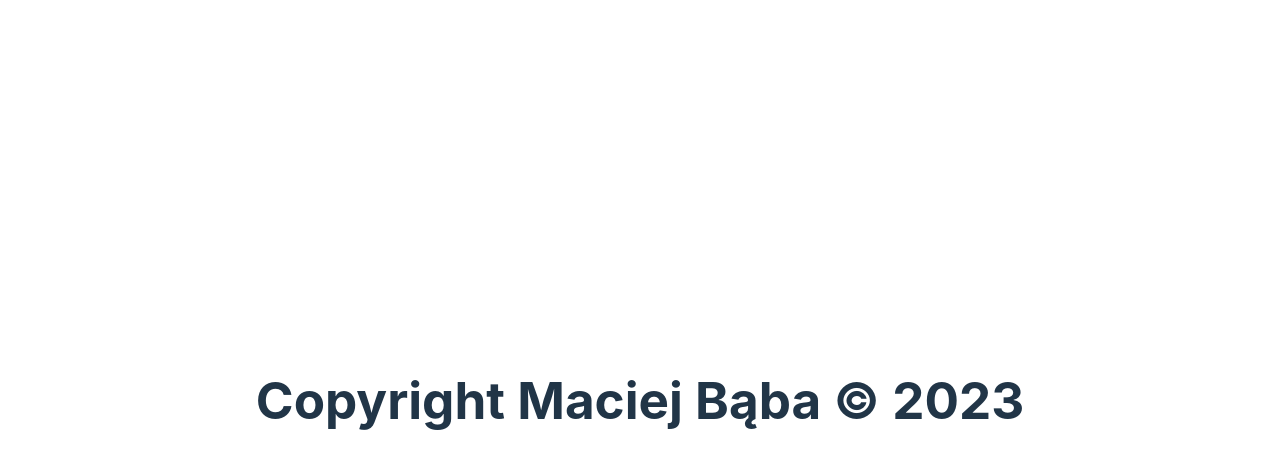
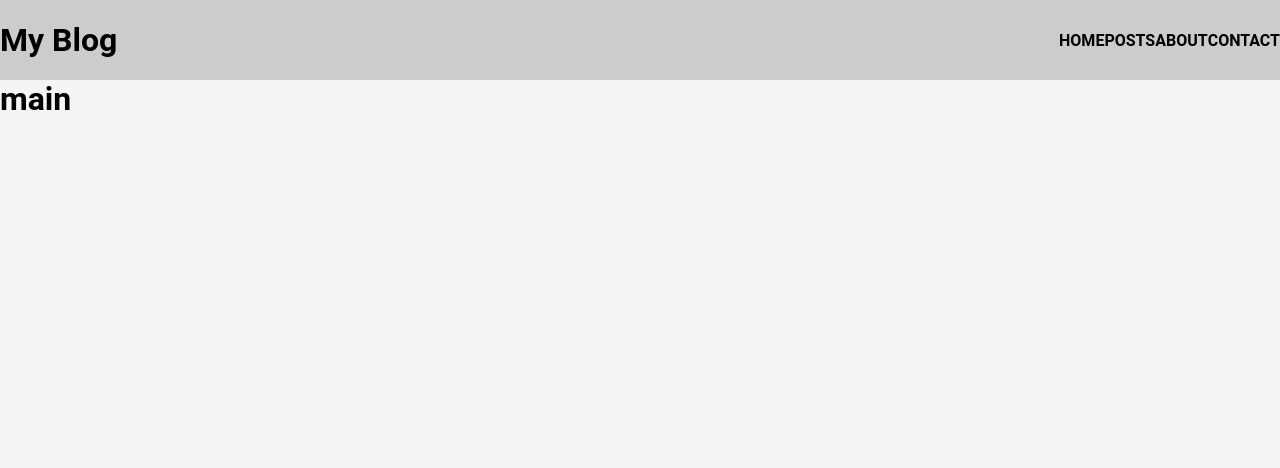
Before and after one commit to maciejbaba/blog-vue, a Vue app: page / in a window 1280 px wide. Shown: the top 468 px of the page. Built offline with nearby package versions, Linux system fonts and the light colour scheme.

Commit message:
delete footer, change header, add nav, change layout, add styles

```diff
--- /dev/null
+++ b/docker-compose.yml
@@ -0,0 +1,5 @@
+services:
+  web:
+    build: .
+    ports:
+      - "5000:5000"
--- a/index.html
+++ b/index.html
@@ -4,7 +4,7 @@
     <meta charset="UTF-8" />
     <link rel="icon" type="image/svg+xml" href="/vite.svg" />
     <meta name="viewport" content="width=device-width, initial-scale=1.0" />
-    <title>Vite + Vue + TS</title>
+    <title>Blog vue</title>
   </head>
   <body>
     <div id="app"></div>
--- a/src/components/Footer.vue
+++ /dev/null
@@ -1,9 +0,0 @@
-<template>
-  <div>
-    <h1>Copyright Maciej Bąba &copy; {{ year }}</h1>
-  </div>
-</template>
-<script setup lang="ts">
-const year = new Date().getFullYear();
-</script>
-<style scoped></style>
--- a/src/components/Header.vue
+++ b/src/components/Header.vue
@@ -1,5 +1,18 @@
 <template>
-  <div></div>
+  <div class="header">
+    <h1>My Blog</h1>
+    <Nav />
+  </div>
 </template>
-<script setup lang="ts"></script>
-<style scoped></style>
+<script setup lang="ts">
+import Nav from "./Nav.vue";
+</script>
+<style scoped>
+.header {
+  display: flex;
+  width: 100%;
+  justify-content: space-between;
+  align-items: center;
+  background-color: #ccc;
+}
+</style>
--- a/src/components/Layout.vue
+++ b/src/components/Layout.vue
@@ -1,17 +1,19 @@
 <template>
-  <Header />
-  <Main />
-  <Footer />
+  <Header class="header"/>
+  <Main class="main"/>
 </template>
 
 <script setup lang="ts">
-import Footer from "./Footer.vue";
 import Header from "./Header.vue";
 import Main from "./Main.vue";
 </script>
 
 <style scoped>
-h1 {
-  color: red;
+.header {
+  height: 10vh;
+}
+
+.main {
+  height: 90vh;
 }
 </style>
--- a/src/components/Main.vue
+++ b/src/components/Main.vue
@@ -1,6 +1,7 @@
 <template>
-  <div></div>
+  <div>
+    <h1>main</h1>
+  </div>
 </template>
-<script setup lang="ts">
-</script>
+<script setup lang="ts"></script>
 <style scoped></style>
--- /dev/null
+++ b/src/components/Nav.vue
@@ -0,0 +1,22 @@
+<template lang="">
+  <div class="nav">
+    <a href="/">home</a>
+    <a href="/posts">posts</a>
+    <a href="/about">about</a>
+    <a href="/contact">contact</a>
+  </div>
+</template>
+<script lang="ts">
+export default {};
+</script>
+<style scoped>
+.nav {
+  display: flex;
+  justify-content: space-around;
+  align-items: center;
+  height: 50px;
+  text-transform: uppercase;
+  font-weight: bold;
+  background-color: #ccc;
+}
+</style>
--- a/src/style.css
+++ b/src/style.css
@@ -1,80 +1,16 @@
-:root {
-  font-family: Inter, system-ui, Avenir, Helvetica, Arial, sans-serif;
-  line-height: 1.5;
-  font-weight: 400;
-
-  color-scheme: light dark;
-  color: rgba(255, 255, 255, 0.87);
-  background-color: #242424;
-
-  font-synthesis: none;
-  text-rendering: optimizeLegibility;
-  -webkit-font-smoothing: antialiased;
-  -moz-osx-font-smoothing: grayscale;
-  -webkit-text-size-adjust: 100%;
+body {
+  margin: 0;
+  padding: 0;
+  font-family: 'Roboto', sans-serif;
+  background-color: #f5f5f5;
+  box-sizing: border-box;
 }
 
 a {
-  font-weight: 500;
-  color: #646cff;
-  text-decoration: inherit;
-}
-a:hover {
-  color: #535bf2;
-}
-
-body {
-  margin: 0;
-  display: flex;
-  place-items: center;
-  min-width: 320px;
-  min-height: 100vh;
+  text-decoration: none;
+  color: #000;
 }
 
 h1 {
-  font-size: 3.2em;
-  line-height: 1.1;
+  margin: 0;
 }
-
-button {
-  border-radius: 8px;
-  border: 1px solid transparent;
-  padding: 0.6em 1.2em;
-  font-size: 1em;
-  font-weight: 500;
-  font-family: inherit;
-  background-color: #1a1a1a;
-  cursor: pointer;
-  transition: border-color 0.25s;
-}
-button:hover {
-  border-color: #646cff;
-}
-button:focus,
-button:focus-visible {
-  outline: 4px auto -webkit-focus-ring-color;
-}
-
-.card {
-  padding: 2em;
-}
-
-#app {
-  max-width: 1280px;
-  margin: 0 auto;
-  padding: 2rem;
-  text-align: center;
-}
-
-@media (prefers-color-scheme: light) {
-  :root {
-    color: #213547;
-    background-color: #ffffff;
-  }
-  a:hover {
-    color: #747bff;
-  }
-  button {
-    background-color: #f9f9f9;
-  }
-}
```
Also changed, not shown: 1 other file (tests, documents, lock files or other folders).
